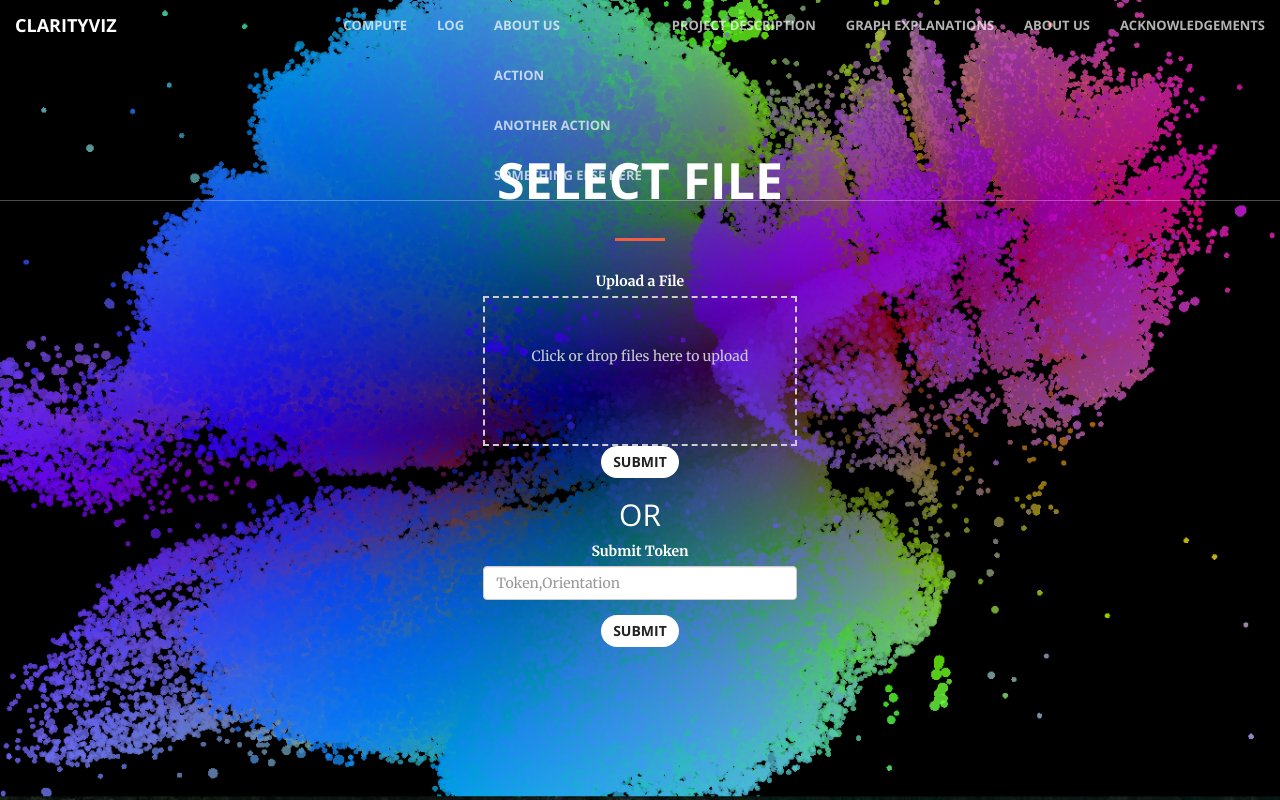
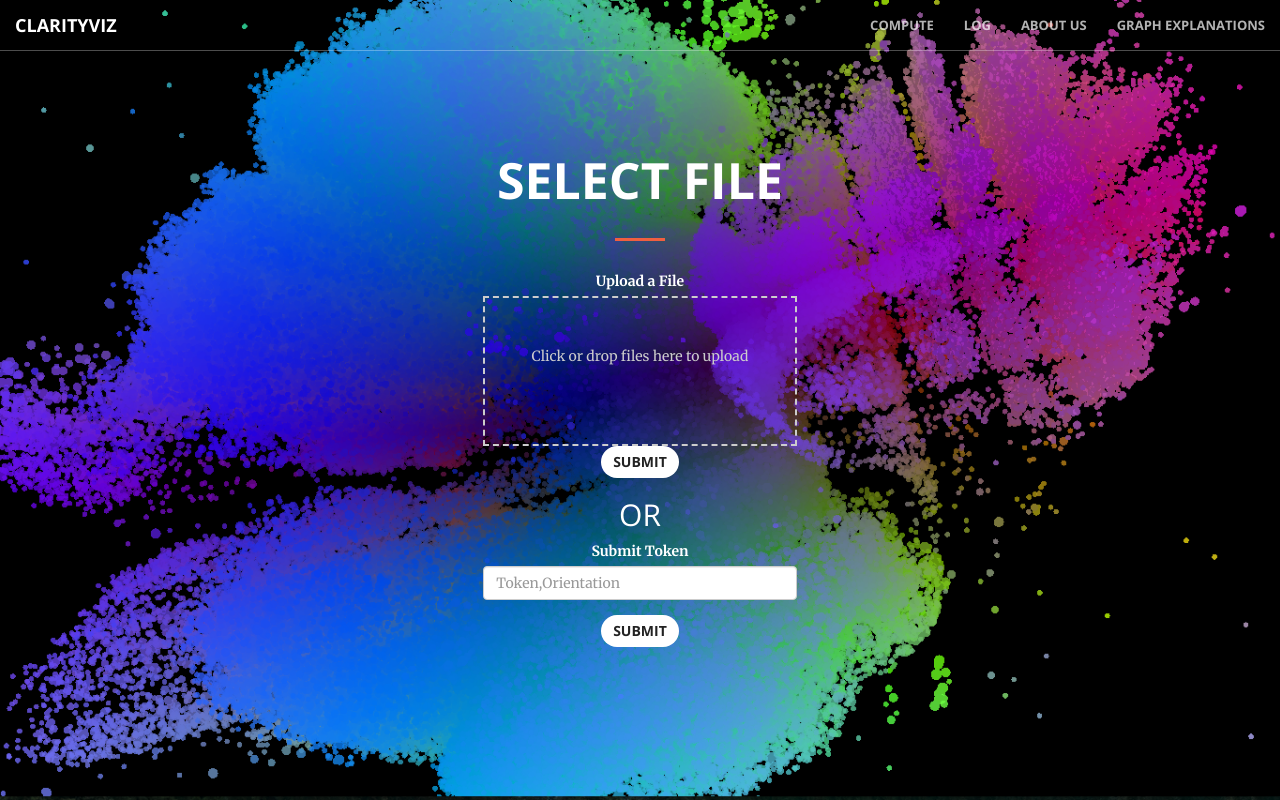
Before and after one commit to jonl1096/clvizdjango, a Django app: page /clarityviz/ in a window 1280 px wide. Run offline with Django 3.2, Linux system fonts and the light colour scheme; parts of the project's set-up code (start-up, migrations or seed data) failed here and were passed over; some libraries are stand-ins or nearby versions.

Commit message:
added dropdown to toolbar

```diff
--- a/seelviz/clarityviz/templates/clarityviz/header.html
+++ b/seelviz/clarityviz/templates/clarityviz/header.html
@@ -52,22 +52,15 @@
                                 <!--<a class="page-scroll" href="/clarityviz">ClarityViz</a>-->
                             <!--</li>-->
                             <li class="nav-item dropdown">
-                                <a class="nav-link dropdown-toggle" href="http://example.com" id="supportedContentDropdown" data-toggle="dropdown" aria-haspopup="true" aria-expanded="false">About Us</a>
-                                  <a class="dropdown-item" href="#">Action</a>
-                                  <a class="dropdown-item" href="#">Another action</a>
-                                  <a class="dropdown-item" href="#">Something else here</a>
-                            </li>
-                            <li>
-                                <a class="page-scroll" href="/home/#Project">Project Description</a>
+                                <a class="nav-link dropdown-toggle" href="http://example.com" id="supportedContentDropdown" data-toggle="dropdown" aria-haspopup="true" aria-expanded="false">About US</a>
+                                <div class="dropdown-menu" aria-labelledby="supportedContentDropdown">
+                                  <a class="dropdown-item" href="/home/#Project">Project Description</a>
+                                  <a class="dropdown-item" href="/home/#About">People</a>
+                                  <a class="dropdown-item" href="/home/#Acknowledgments">Acknowledgements</a>
+                                </div>
                             </li>
                             <li>
                                 <a class="page-scroll" href="/home/#Graph">Graph Explanations</a>
-                            </li>
-                            <li>
-                                <a class="page-scroll" href="/home/#About">About Us</a>
-                            </li>
-                            <li>
-                                <a class="page-scroll" href="/home/#Acknowledgments">Acknowledgements</a>
                             </li>
                         </ul>
                     </div>
```
